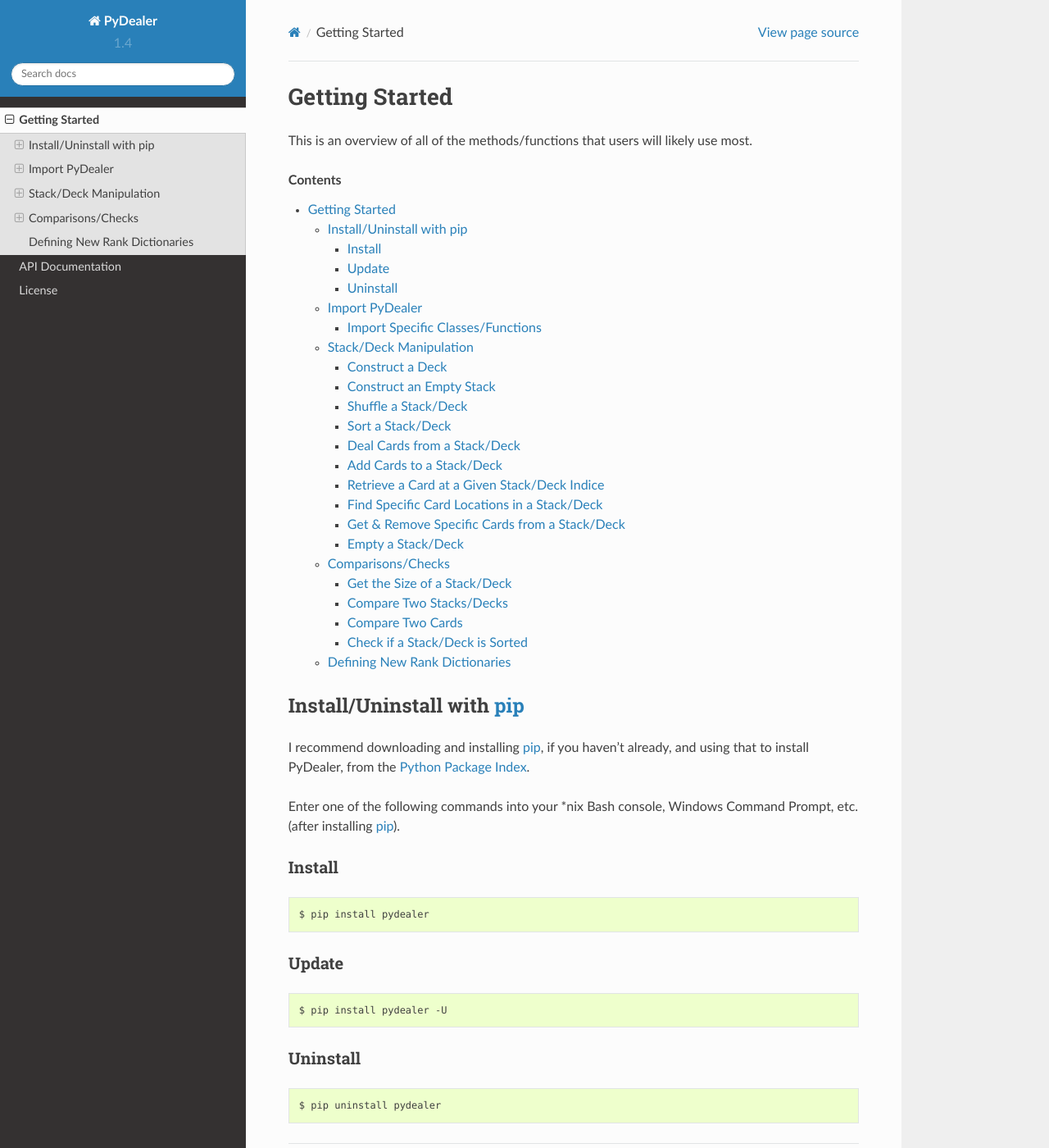
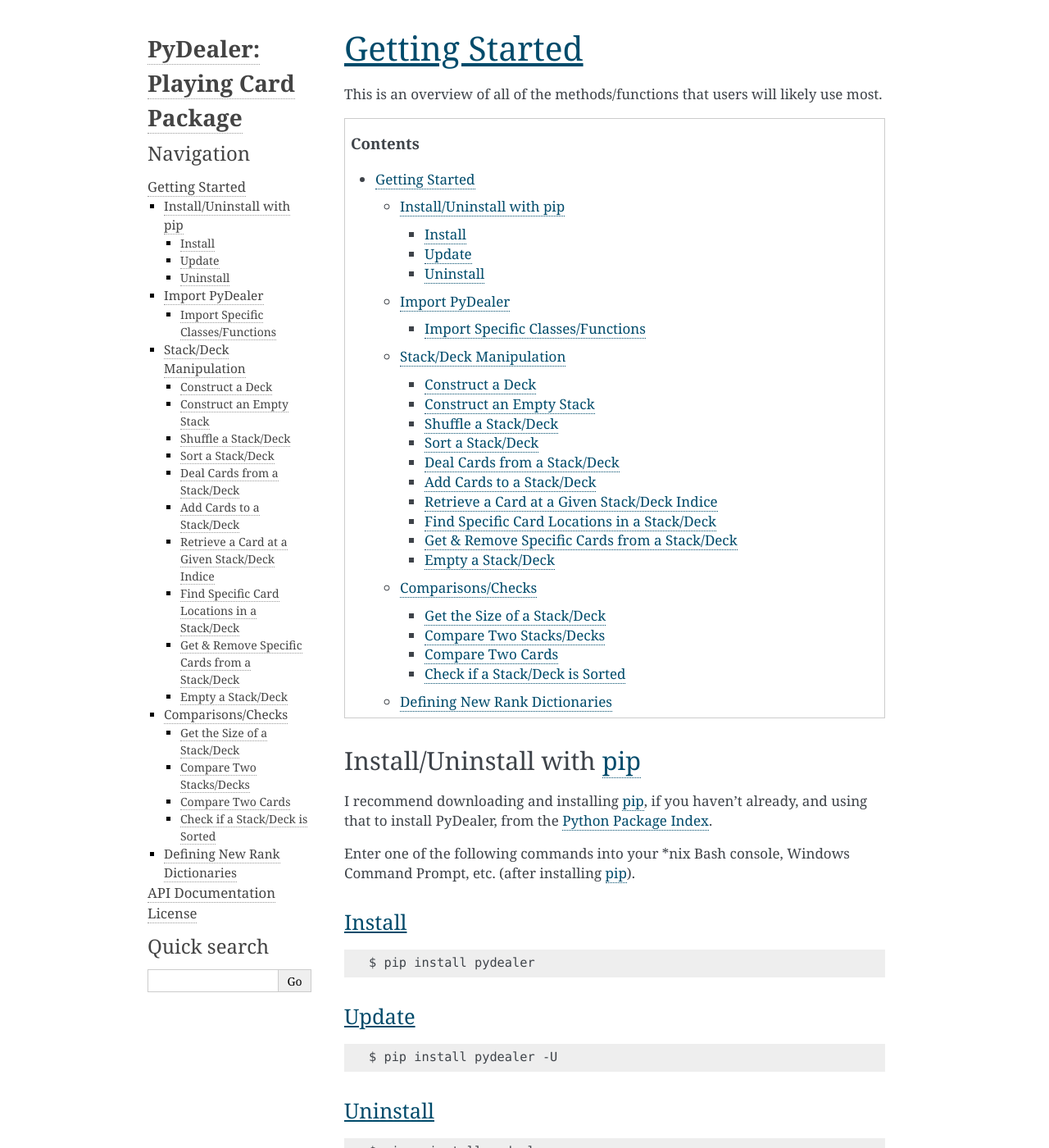
Before and after one commit to Trebek/pydealer, a Sphinx documentation site: the page built from docs/usage.rst, in a window 1280 px wide and 1400 px high. Shown: the whole window at 82% size. Built offline with Sphinx 7.4.7, drawn with Linux system fonts in a browser that asks for light colours; some of the changed text lies outside the part shown.

Commit message:
Changed a few small things.
- Changed `conf.py`, in the `docs` folder, so the docs now use the
'alabaster' theme.
- Fixed a note in `README.rst`.

```diff
--- a/README.rst
+++ b/README.rst
@@ -8,10 +8,9 @@
 
 The PyDealer package can be found at the `Python Package Index`_, and should be downloaded from there, and, ideally, installed with `pip`_.
 
-.. note::
-    **Note to Developers**
+**Note to Developers**
 
-    If you want to work on this project, please make sure you are working on the latest version of the `dev branch <https://github.com/Trebek/pydealer/tree/dev>`_, and make your pull requests to that branch. Thanks.
+If you want to work on this project, please make sure you are working on the latest version of the `dev branch <https://github.com/Trebek/pydealer/tree/dev>`_, and make your pull requests to that branch. Thanks.
 
 
 Quick Usage Example
--- a/docs/conf.py
+++ b/docs/conf.py
@@ -45,7 +45,7 @@
 master_doc = 'index'
 
 # General information about the project.
-project = u'PyDealer'
+project = u'PyDealer: Playing Card Package'
 copyright = u'2015, Alex Crawford'
 
 # The version info for the project you're documenting, acts as replacement for
@@ -101,9 +101,6 @@
 # The theme to use for HTML and HTML Help pages.  See the documentation for
 # a list of builtin themes.
 html_theme = 'default'
-# html_theme = 'sphinx_rtd_theme'
-# html_theme = 'alabaster'
-
 
 # Theme options are theme-specific and customize the look and feel of a theme
 # further.  For a list of options available for each theme, see the
@@ -118,8 +115,14 @@
 on_rtd = os.environ.get('READTHEDOCS', None) == 'True'
 
 if not on_rtd:  # only import and set the theme if we're building docs locally
-    html_theme = 'sphinx_rtd_theme'
     html_theme_path = ["_themes"]
+    # html_theme = 'sphinx_rtd_theme'
+    html_theme = 'alabaster'
+    html_sidebars = {
+        '**': [
+            'about.html', 'navigation.html', 'searchbox.html', 'donate.html',
+        ]
+    }
 
 # The name for this set of Sphinx documents.  If None, it defaults to
 # "<project> v<release> documentation".
```
Also changed, not shown: 1 other file.
